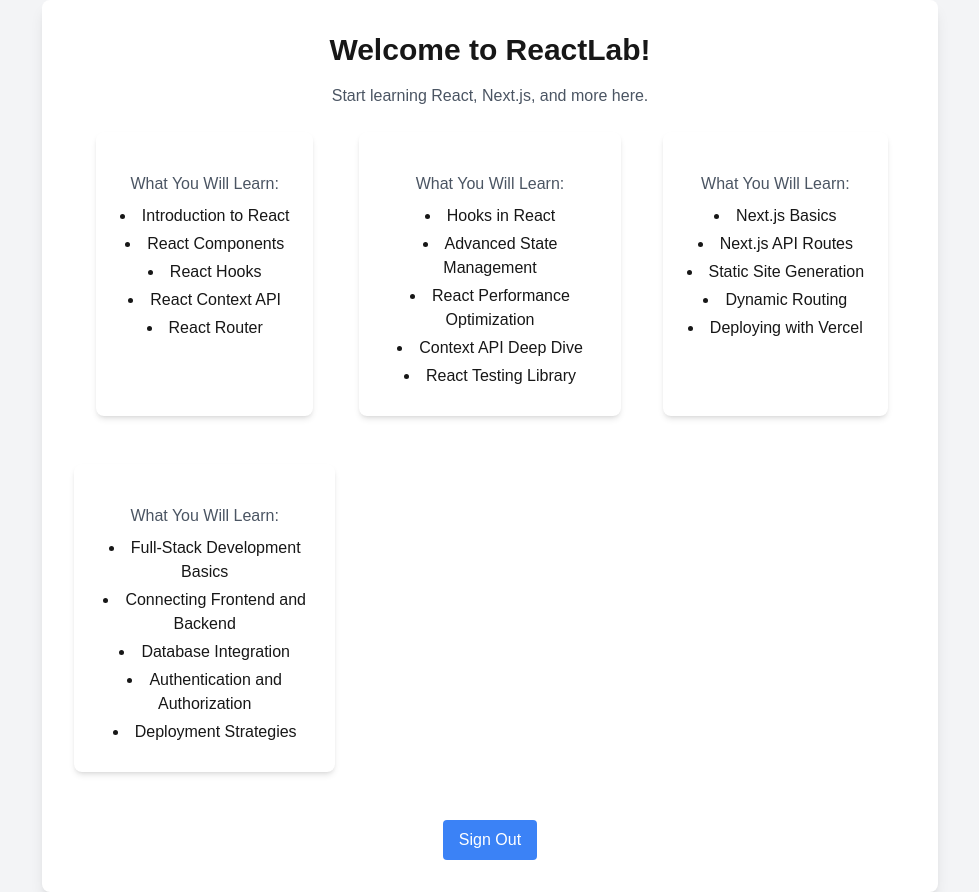
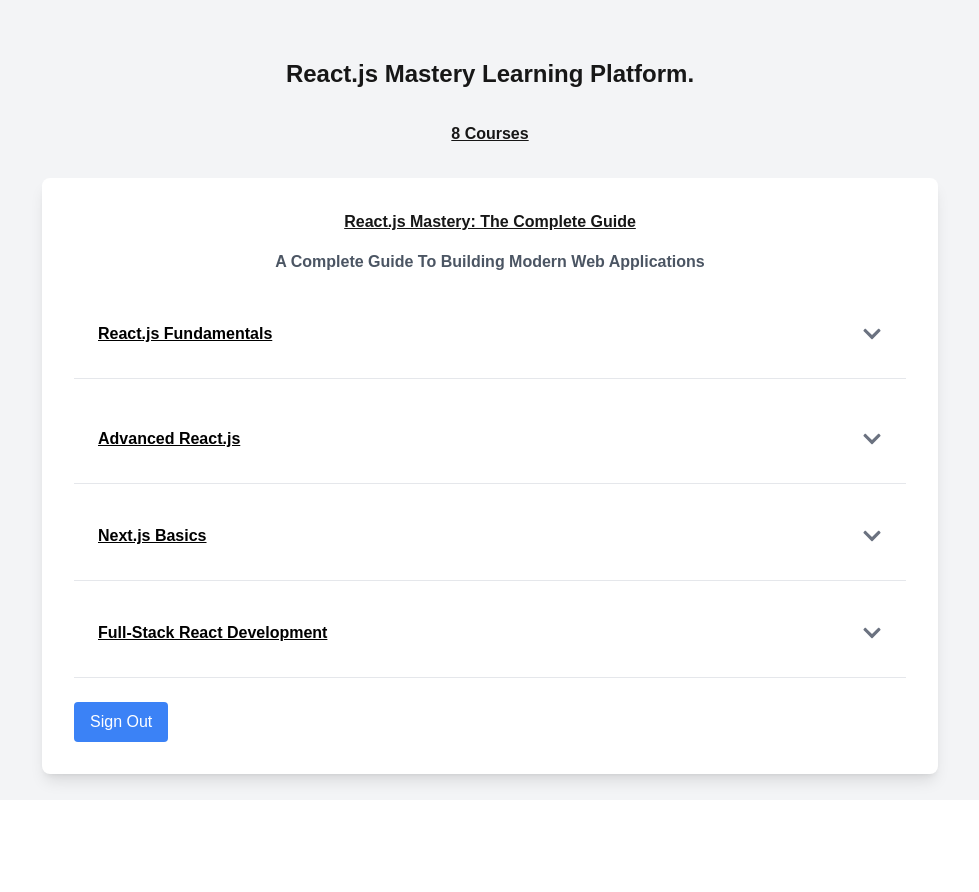
Before and after one commit to phenyo-code/reactlab, a Next.js app: page / in a window 1280 px wide. Shown: the whole page, without its empty margins (150-1129 px from the left). After the commit the page ends 800 px from the top, so only its background shows below. Built offline with nearby package versions, Linux system fonts and the light colour scheme.

Commit message:
updated ui

```diff
--- a/app/components/courseCard.js
+++ b/app/components/courseCard.js
@@ -1,15 +1,34 @@
-import React from 'react';
+"use client";
+
+import React, { useState } from 'react';
+import { FaChevronDown, FaChevronUp } from 'react-icons/fa';
 
 function CourseCard({ name, modules }) {
+  const [isExpanded, setIsExpanded] = useState(false);
+
+  const toggleExpand = () => {
+    setIsExpanded(!isExpanded);
+  };
+
   return (
-    <div className="max-w-xs mx-auto bg-white shadow-md rounded-lg p-6 mb-6 hover:shadow-xl transition">
-      <h2 className="text-2xl font-bold mb-4">{name}</h2>
-      <p className="text-gray-600">What You Will Learn:</p>
-      <ul className="list-disc list-inside mt-2">
-        {modules.map((module, index) => (
-          <li key={index} className="mb-1">{module}</li>
-        ))}
-      </ul>
+    <div onClick={toggleExpand} className="w-full max-w-4xl mx-auto cursor-pointer bg-white p-6 mb-6 hover:shadow-xl   transition border-b border-gray-200 pb-8">
+      <div className="flex justify-between">
+        <h2  onClick={toggleExpand} className="text-1xl font-bold text-black z-20 underline">{name}</h2>
+        <button onClick={toggleExpand} className="text-gray-500 hover:text-gray-700 transition">
+          {isExpanded ? <FaChevronUp size={20} /> : <FaChevronDown size={20} />}
+        </button>
+      </div>
+
+      {isExpanded && (
+        <div className="mt-4">
+          <p className="text-gray-600 font-semibold mb-2">What You Will Learn:</p>
+          <ul className="list-disc list-inside space-y-1 text-gray-700">
+            {modules.map((module, index) => (
+              <li key={index}>{module}</li>
+            ))}
+          </ul>
+        </div>
+      )}
     </div>
   );
 }
--- a/app/page.js
+++ b/app/page.js
@@ -17,18 +17,20 @@
 
   return (
     <div className="flex flex-col items-center justify-center min-h-screen bg-gray-100">
-      <div className="max-w-4xl w-full p-8 bg-white shadow-lg rounded-lg text-center">
-        <h1 className="text-3xl font-bold mb-4">Welcome to ReactLab!</h1>
-        <p className="text-gray-600 mb-6">Start learning React, Next.js, and more here.</p>
 
-        {/* Render the course cards */}
-        <div className="grid grid-cols-1 md:grid-cols-2 lg:grid-cols-3 gap-6">
-          {courses.map(course => (
-            <CourseCard
-              key={course.id}
-              title={course.title}
-              modules={course.modules}
-            />
+
+      <div className=" text-center ">
+        <h2 className="text-2xl font-bold text-center mb-8 mt-8">React.js Mastery Learning Platform.</h2>
+        <h3 className="text-1xl font-bold mb-8 mt-8 underline">8 Courses</h3>
+      </div>
+
+      <div className="max-w-4xl w-full p-8 bg-white shadow-lg rounded-lg ">
+        <h1 className="text-1xl mb-4 font-bold text-center underline">React.js Mastery: The Complete Guide</h1>
+        <p className="text-gray-600 mb-6 font-bold text-center">A Complete Guide To Building Modern Web Applications</p>
+
+        <div className="space-y-4">
+          {courses.map((course) => (
+            <CourseCard key={course.id} name={course.name} modules={course.modules} />
           ))}
         </div>
 
--- a/package.json
+++ b/package.json
@@ -14,7 +14,8 @@
     "react": "^19.0.0",
     "react-dom": "^19.0.0",
     "react-github-button": "^0.1.11",
-    "react-google-button": "^0.8.0"
+    "react-google-button": "^0.8.0",
+    "react-icons": "^5.4.0"
   },
   "devDependencies": {
     "@eslint/eslintrc": "^3",
```
Also changed, not shown: 1 other file (tests, documents, lock files or other folders).
